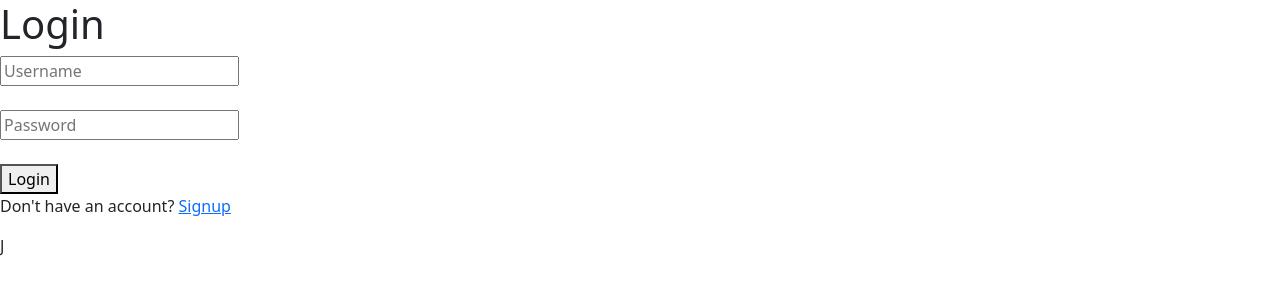
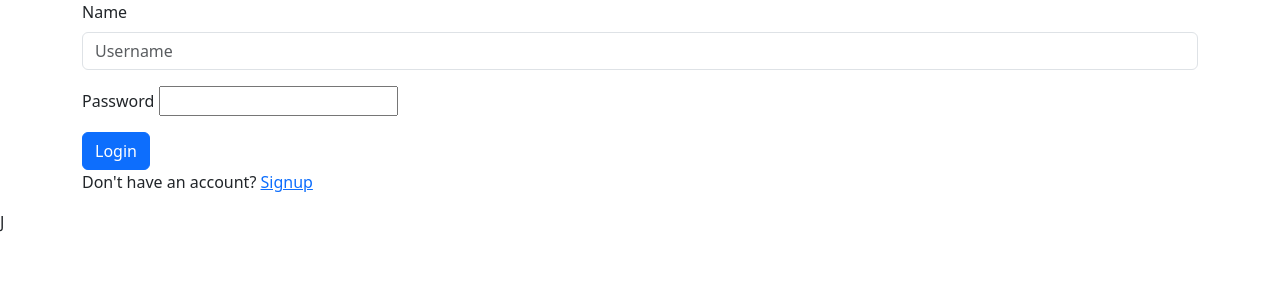
Before and after one commit to Umme-Habiba123/my-project-by-django, a Django app: page /login/ in a window 1280 px wide. Shown: the top 300 px of the page. Run offline with Django 5.2, Linux system fonts and the light colour scheme.

Commit message:
added login page by bootstarp

```diff
--- a/students/templates/login.html
+++ b/students/templates/login.html
@@ -13,10 +13,9 @@
 </head>
 
 <body>
-    <h1>Login</h1>
+<!--
+    <form>
 
-    <form method="POST">
-        {% csrf_token %}
 
         <input type="text" name="username" placeholder="Username">
 
@@ -27,7 +26,31 @@
         <br><br>
 
         <button type="submit">Login</button>
+    </form> -->
+
+
+   <div class="container">
+     <form  method="POST">
+
+
+             {% csrf_token %}
+        <div class="mb-3">
+            <label for="username" class="form-label">Name</label>
+            <br>
+            <input type="text" name="username" placeholder="Username" class="form-control" id="exampleInputEmail1" aria-describedby="emailHelp">
+
+        </div>
+        <div class="mb-3">
+            <label >Password</label>
+            <input type="password"  >
+        </div>
+        <!-- <div class="mb-3 form-check">
+            <input type="checkbox" class="form-check-input" id="exampleCheck1">
+            <label class="form-check-label" for="exampleCheck1">Check me out</label>
+        </div> -->
+        <button type="submit" class="btn btn-primary">Login</button>
     </form>
+
 
     {% if error %}
     <p>{{ error }}</p>
@@ -38,6 +61,13 @@
         <a href="{% url 'signup' %}">Signup</a>
     </p>
 
+
+   </div>
+
+
+
+
+
     <script src="https://cdn.jsdelivr.net/npm/bootstrap@5.3.8/dist/js/bootstrap.bundle.min.js"
         integrity="sha384-FKyoEForCGlyvwx9Hj09JcYn3nv7wiPVlz7YYwJrWVcXK/BmnVDxM+D2scQbITxI"
         crossorigin="anonymous"></script>J
--- a/students/templates/signup.html
+++ b/students/templates/signup.html
@@ -6,6 +6,8 @@
     <title>Document</title>
 </head>
 <body>
+
+
     <h1>Signup</h1>
 
 <form method="POST">
```
Also changed, not shown: students/templates/base.html (added, +16 -0 lines), students/templates/navbar.html (added, +38 -0 lines), db.sqlite3.
